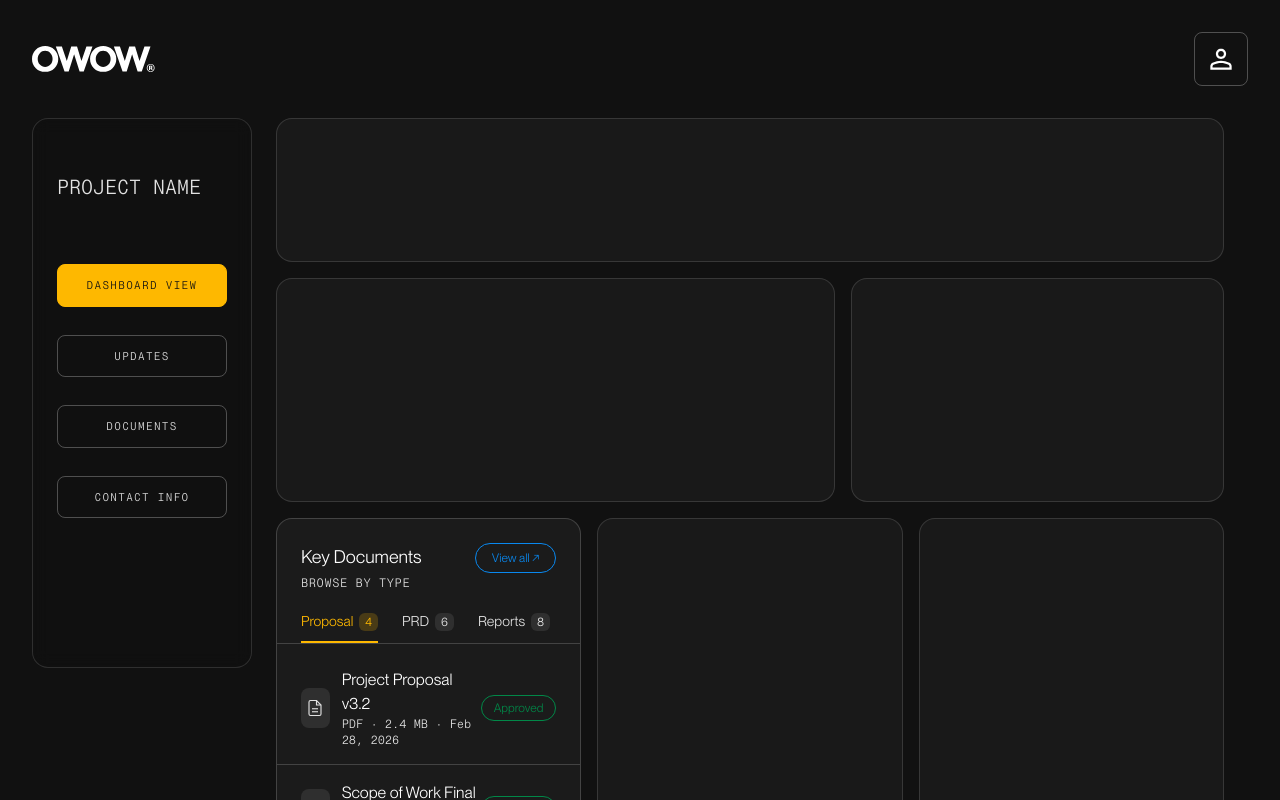
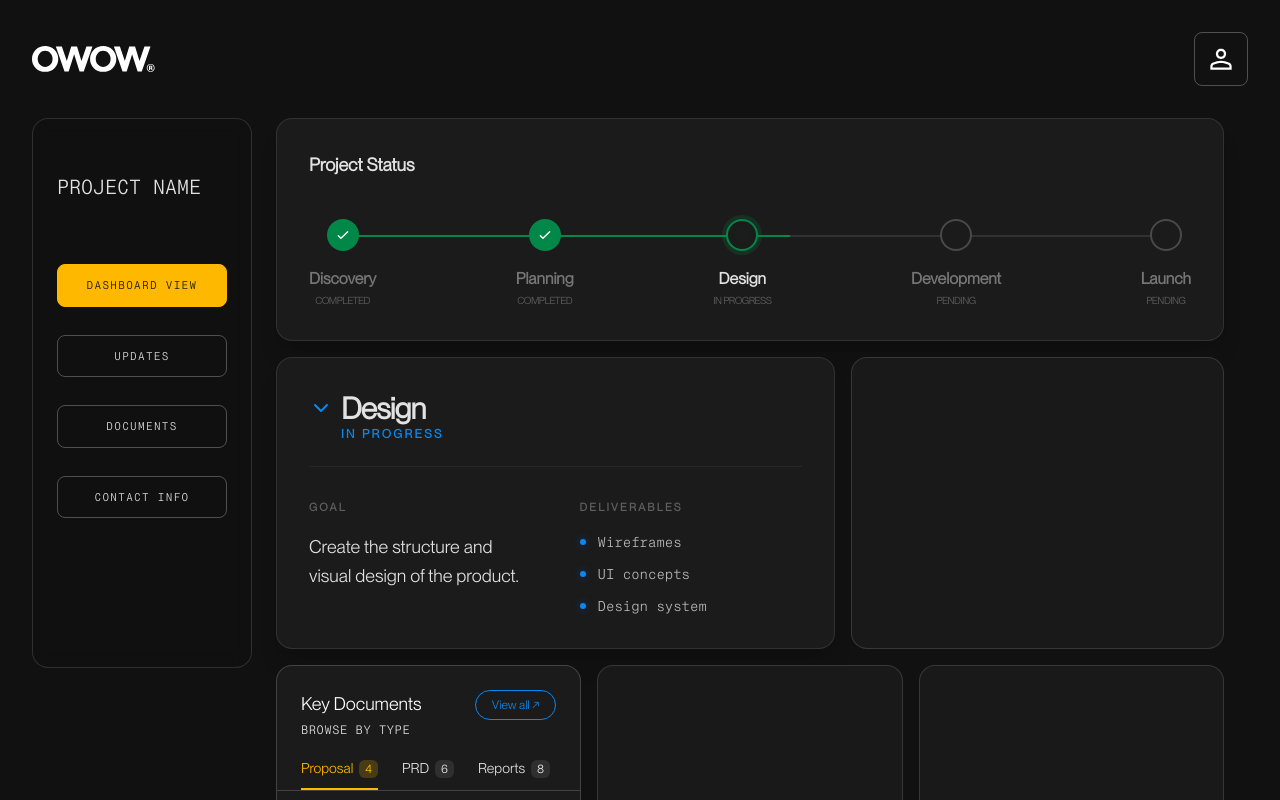
Before and after one commit to electromalina/owow-dashboard, a Next.js app: page / in a window 1280 px wide. Shown: the top 800 px of the page. Built offline with nearby package versions, Linux system fonts and the light colour scheme.

Commit message:
feat: integrate project overview widgets into dashboard layout

```diff
--- a/app/page.tsx
+++ b/app/page.tsx
@@ -1,19 +1,23 @@
+"use client";
+import { useState } from "react";
+import { ProjectStatus, PhaseInfo } from "@/src/components/ProjectOverview";
 import { CardPlaceholder } from "@/src/components/ui/CardPlaceholder";
-// Home page content area composed of placeholder cards for noww.
 import KeyDocuments from "@/src/components/widgets/KeyDocuments";
 
 export default function Home() {
+  const [activePhaseId, setActivePhaseId] = useState('design');
+
   return (
     <>
-      <CardPlaceholder className="min-h-36" />
+      <ProjectStatus activePhaseId={activePhaseId} setActivePhaseId={setActivePhaseId} />
 
       <div className="grid gap-4 lg:grid-cols-[minmax(0,1.5fr)_minmax(280px,1fr)]">
-        <CardPlaceholder className="min-h-56" />
+        <PhaseInfo activePhaseId={activePhaseId} setActivePhaseId={setActivePhaseId} />
         <CardPlaceholder className="min-h-56" />
       </div>
 
       <div className="grid gap-4 lg:grid-cols-[minmax(0,1fr)_minmax(0,1fr)_minmax(280px,1fr)]">
-        <KeyDocuments/>
+        <KeyDocuments />
         <CardPlaceholder className="min-h-72" />
         <CardPlaceholder className="min-h-72" />
       </div>
--- a/src/components/ProjectOverview.tsx
+++ b/src/components/ProjectOverview.tsx
@@ -20,16 +20,13 @@ const PROJECT_PHASES: Phase[] = [
   { id: 'launch', title: 'Launch', status: 'Pending', goal: 'Deploy the product to production.', deliverables: ['QA Testing', 'Deployment'] },
 ];
 
-export default function ProjectOverview() {
-  const [activePhaseId, setActivePhaseId] = useState('design');
-  const [isDropdownOpen, setIsDropdownOpen] = useState(false);
+interface WidgetProps {
+  activePhaseId: string;
+  setActivePhaseId: (id: string) => void;
+}
 
-  const activePhase = PROJECT_PHASES.find((p) => p.id === activePhaseId) || PROJECT_PHASES[2];
-
+export function ProjectStatus({ activePhaseId, setActivePhaseId }: WidgetProps) {
   return (
-    <div className="flex flex-col gap-6 w-full max-w-4xl">
-
-      {/* WIDGET 1: PROJECT STATUS BAR (GREEN ACCENT) */}
     <div className="bg-off-black border border-white/10 rounded-2xl p-8 shadow-xl">
       <h2 className="text-off-white text-lg font-bold mb-10">Project Status</h2>
 
@@ -54,26 +51,14 @@ export default function ProjectOverview() {
               className="relative z-10 flex flex-col items-center cursor-pointer"
               onClick={() => setActivePhaseId(phase.id)}
             >
-                {/* GREEN CIRCLES */}
               <div className={`
                 w-8 h-8 rounded-full flex items-center justify-center transition-all
                 ${isCompleted ? 'bg-green' : isInProgress ? 'bg-off-black border-2 border-green' : 'bg-off-black border-2 border-white/20'}
                 ${isActiveView ? 'ring-4 ring-green/20' : ''}
               `}>
                 {isCompleted ? (
-                    <svg
-                      className="w-4 h-4 text-white"
-                      viewBox="0 0 24 24"
-                      aria-hidden="true"
-                    >
-                      <path
-                        d="M5 13l4 4L19 7"
-                        fill="none"
-                        stroke="currentColor"
-                        strokeWidth="2"
-                        strokeLinecap="round"
-                        strokeLinejoin="round"
-                      />
+                  <svg className="w-4 h-4 text-white" viewBox="0 0 24 24" aria-hidden="true">
+                    <path d="M5 13l4 4L19 7" fill="none" stroke="currentColor" strokeWidth="2" strokeLinecap="round" strokeLinejoin="round" />
                   </svg>
                 ) : isInProgress ? (
                   <div className="w-2 h-2 bg-green rounded-full animate-ping" />
@@ -93,8 +78,14 @@ export default function ProjectOverview() {
         })}
       </div>
     </div>
+  );
+}
 
-      {/* WIDGET 2: PHASE INFO WIDGET (BLUE ACCENT) */}
+export function PhaseInfo({ activePhaseId, setActivePhaseId }: WidgetProps) {
+  const [isDropdownOpen, setIsDropdownOpen] = useState(false);
+  const activePhase = PROJECT_PHASES.find((p) => p.id === activePhaseId) || PROJECT_PHASES[2];
+
+  return (
     <div className="bg-off-black border border-white/10 rounded-2xl p-8 shadow-xl">
       <div className="relative mb-6">
         <button
@@ -102,20 +93,12 @@ export default function ProjectOverview() {
           className="flex flex-col items-start group"
         >
           <div className="flex items-center gap-2">
-               {/* Simple chevron icon without lucide-react */}
             <svg
               className={`w-6 h-6 text-blue transition-transform ${isDropdownOpen ? 'rotate-180' : ''}`}
               viewBox="0 0 24 24"
               aria-hidden="true"
             >
-                 <path
-                   d="M6 9l6 6 6-6"
-                   fill="none"
-                   stroke="currentColor"
-                   strokeWidth="2"
-                   strokeLinecap="round"
-                   strokeLinejoin="round"
-                 />
+              <path d="M6 9l6 6 6-6" fill="none" stroke="currentColor" strokeWidth="2" strokeLinecap="round" strokeLinejoin="round" />
             </svg>
             <h2 className="text-3xl font-bold text-off-white tracking-tight">{activePhase.title}</h2>
           </div>
@@ -153,7 +136,6 @@ export default function ProjectOverview() {
           <ul className="space-y-3">
             {activePhase.deliverables.map((item, i) => (
               <li key={i} className="flex items-center gap-3 text-white/70 text-sm font-mono">
-                  {/* Reverted bullet to BLUE */}
                 <div className="w-1.5 h-1.5 bg-blue rounded-full shadow-[0_0_8px_rgba(0,112,243,0.4)]" />
                 {item}
               </li>
@@ -162,6 +144,17 @@ export default function ProjectOverview() {
         </div>
       </div>
     </div>
+  );
+}
+
+// Parent component that holds shared state — use this if you want both widgets in one place
+export default function ProjectOverview() {
+  const [activePhaseId, setActivePhaseId] = useState('design');
+
+  return (
+    <div className="flex flex-col gap-6 w-full max-w-4xl">
+      <ProjectStatus activePhaseId={activePhaseId} setActivePhaseId={setActivePhaseId} />
+      <PhaseInfo activePhaseId={activePhaseId} setActivePhaseId={setActivePhaseId} />
     </div>
   );
 }
```
Lines whose indentation alone changed are shown as unchanged.
